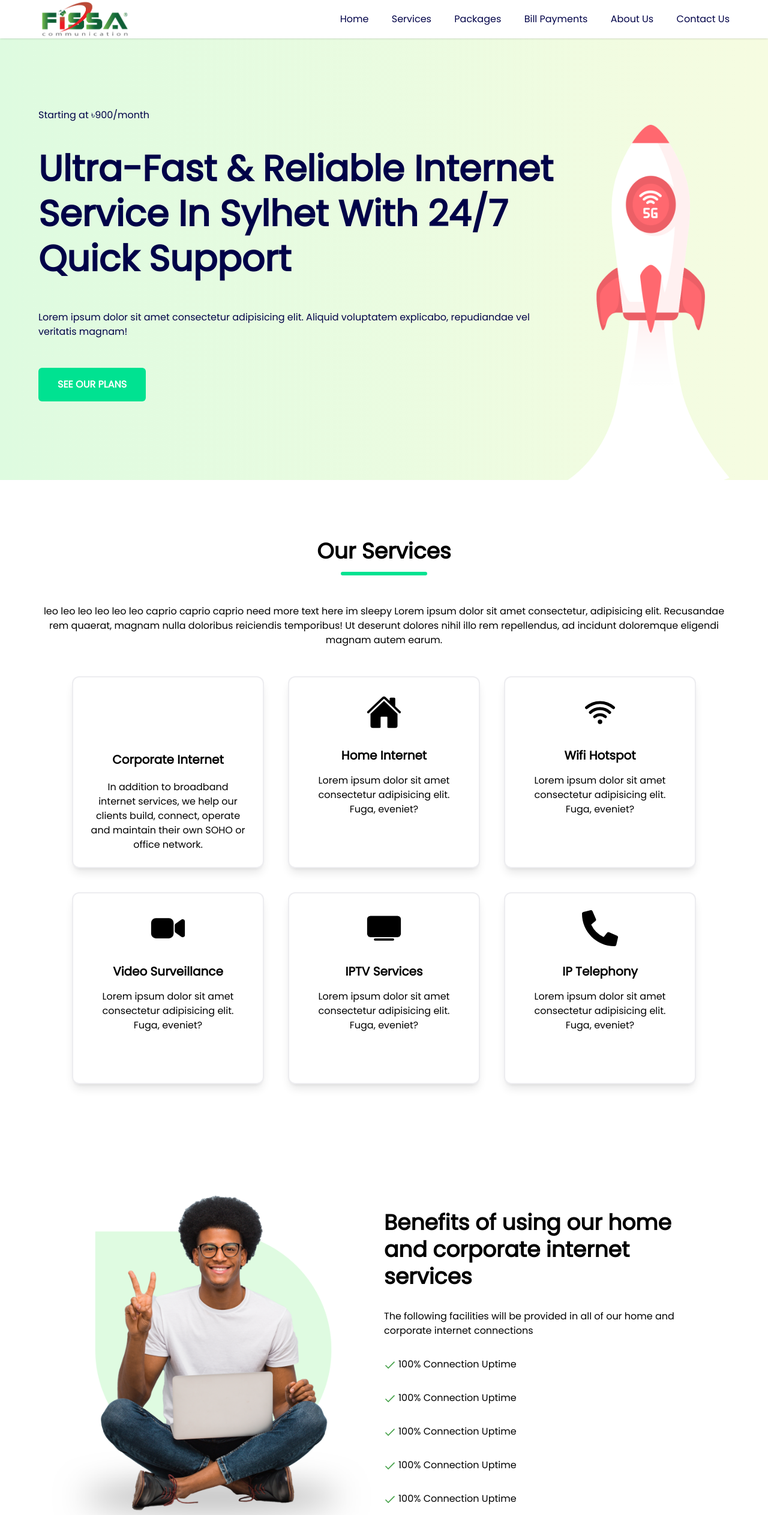
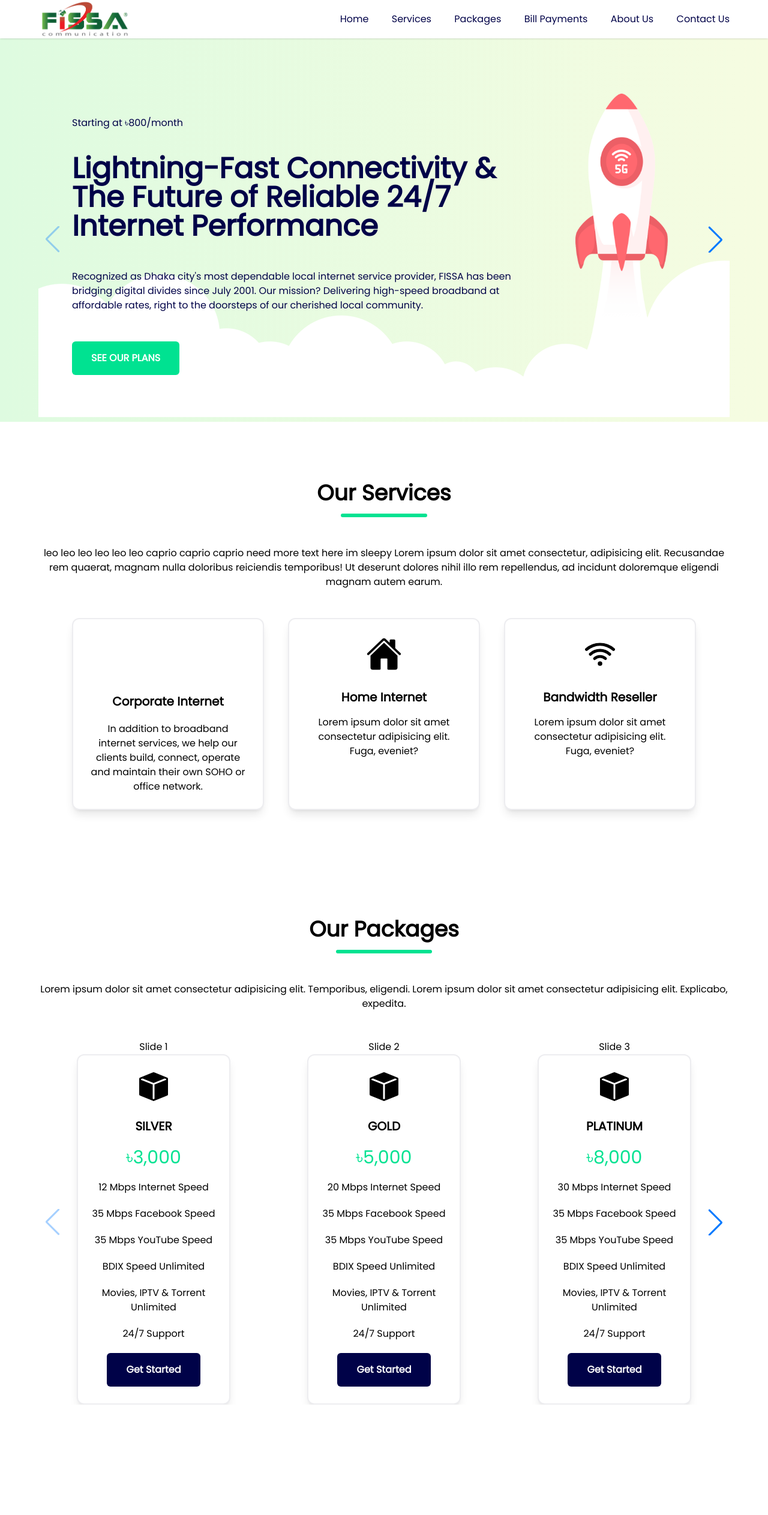
Before and after one commit to Ghostrealm7/react_fissabd, a React (Vite) app: page / in a window 1280 px wide. Shown: the top 2525 px of the page at 60% size. Built offline with nearby package versions, Linux system fonts and the light colour scheme; some icons are missing.

Commit message:
added carousel, new pages

```diff
--- a/package.json
+++ b/package.json
@@ -18,6 +18,7 @@
     "react-icons": "^4.11.0",
     "react-router-dom": "^6.17.0",
     "react-router-hash-link": "^2.4.3",
+    "swiper": "^11.0.3",
     "tailwindcss": "^3.3.3"
   },
   "devDependencies": {
--- /dev/null
+++ b/src/components/BandwidthResller.jsx
@@ -0,0 +1,26 @@
+import React from 'react'
+
+import Footer from './Footer'
+import Navbar from './Navbar'
+
+export default function BandwidthReseller() {
+  return (
+    <div>
+        <Navbar/>
+
+        <div className='max-w-6xl mx-auto flex gap-4 py-20 md:flex-row flex-col xl:px-0 px-8 items-center justify-center' id='about-us'>
+            <div className='md:w-2/4 pt-12 pl-4'>
+                <h1 className='text-4xl font-bold leading-tight'>BANDWIDTH RESELLER</h1>
+                <p className='pt-8'>Sylnet has been one of the leading internet service providers in Sylhet, Bangladesh. At Sylnet we are committed to providing the highest quality services to you. we provide faster internet connection for home and corporate users according to the need of customer’s aspiration.We have 17 years experienced and expert team to provide any solutions about broadband internet connectivity within a short time. we are currently serving more than 155 Corporate and more than 7,000 Home users.</p>
+                <p className='pt-8'>John Doe</p>
+                <p className=''>CEO</p>
+            </div>
+            <div className='md:w-2/4 pt-6'>
+                <img className='h-3/4'src="/images/card_two.png" alt="IMAGE" />
+            </div>
+        </div>
+
+        <Footer/>
+    </div>
+  )
+}
--- a/src/components/Footer.jsx
+++ b/src/components/Footer.jsx
@@ -6,7 +6,7 @@ import {FaSquareTwitter} from 'react-icons/fa6'
 
 export default function Footer() {
   return (
-    <div className='border-t-2 border-grey md:px-0 px-8' id='footer'>
+    <div className='border-t-2 border-grey xl:px-0 px-8' id='footer'>
         <div className='max-w-6xl mx-auto'>
             <div className='flex flex-wrap md:flex-row flex-col md:justify-between py-8 gap-7'>
                 <div>
--- a/src/components/Home.jsx
+++ b/src/components/Home.jsx
@@ -1,8 +1,12 @@
 import React from 'react'
-import { useEffect } from "react";
 import AOS from 'aos';
+import { useNavigate} from 'react-router-dom';
+import { useRef, useEffect } from 'react';
+import { register } from 'swiper/element/bundle';
 
-import {FaBuilding} from 'react-icons/fa6'
+register();
+
+import {FaBuilding, FaEarthAmericas} from 'react-icons/fa6'
 import { IoHome, IoWifi, IoVideocam, IoTv } from "react-icons/io5";
 import {FaPhoneAlt, FaHandPointUp} from 'react-icons/fa'
 import {FcCheckmark} from 'react-icons/fc'
@@ -13,27 +17,85 @@ import {GrConnect} from 'react-icons/gr'
 import Footer from './Footer'
 
 export default function Home() {
+
+    const navigate = useNavigate();
+
+    const navigateHomeInternet = () => {
+                navigate('/home-internet');
+                };
+    const navigateCorporateInternet = () => {
+                navigate('/corporate-internet');
+                };
+    const navigateBandwidthReseller = () => {
+                  navigate('/bandwidth-reseller');
+                };
+
     useEffect(() => {
         AOS.init();
       }, [])
 
+    const swiperElRef = useRef(null);
+
+    useEffect(() => {
+        // listen for Swiper events using addEventListener
+      swiperElRef.current.addEventListener('swiperprogress', (e) => {
+        const [swiper, progress] = e.detail;
+        console.log(progress);
+      });
+
+    swiperElRef.current.addEventListener('swiperslidechange', (e) => {
+          console.log('slide changed');
+      });
+    }, []);
+
+
   return (
   <>
-    <div className="bg-gradient-to-r from-gOne to-gTwo w-full text-text-color h-screen">
-      <div className='flex justify-between max-w-6xl mx-auto md:pt-40 pt-24 md:text-left text-center md:px-0 px-8'>
+    <div className="bg-gradient-to-r from-gOne to-gTwo w-full text-text-color ">
+
+      <div className='max-w-6xl mx-auto md:pt-30 pt-24'>
+          <swiper-container
+            ref={swiperElRef}
+            slides-per-view="1"
+            navigation="true"
+          >
+            <swiper-slide>
+            <div className='flex justify-center items-center sm:text-left text-center px-14 bg-bottom bg-no-repeat bg-[url("/images/cloud.png")]'>
+              <div className='w-3/4'>
+                <p>Starting at ৳800/month</p>
+                <h1 className= 'xl:text-5xl text-3xl font-bold pt-10 leading-8'>Lightning-Fast Connectivity & The Future of Reliable 24/7 Internet Performance</h1>
+                <p className='py-12'>Recognized as Dhaka city's most dependable local internet service provider, FISSA has been bridging digital divides since July 2001. Our mission? Delivering high-speed broadband at affordable rates, right to the doorsteps of our cherished local community.</p>
+                <button className='bg-green text-white font-bold px-8 py-4 rounded-md hover:opacity-80'>SEE OUR PLANS</button>
+              </div>
+              <div className='md:inline hidden w-1/4 p-3'>
+                <img className="pt-12"src="/images/rocket.png" alt="FISSA BD" />
+              </div>
+            </div>
+            </swiper-slide>
+
+            <swiper-slide>
+            <div className='sm:text-left text-center px-14 pb-12 bg-text-color'>
               <div className='' data-aos="fade-down" data-aos-duration="1500">
                 <p>Starting at ৳900/month</p>
-          <h1 className= 'md:text-6xl text-3xl font-bold pt-10 md:leading-tight'>Ultra-Fast & Reliable Internet Service In Sylhet With 24/7 Quick Support</h1>
+                <h1 className= 'xl:text-6xl text-3xl font-bold pt-10 md:leading-tight'>Fastest Internet in DHAKA</h1>
                 <p className='py-12'>Lorem ipsum dolor sit amet consectetur adipisicing elit. Aliquid voluptatem explicabo, repudiandae vel veritatis magnam!</p>
+                <p className='py-12'>Lorem ipsum dolor sit amet consectetur adipisicing elit. Aliquid voluptatem explicabo, repudiandae vel veritatis magnam!</p>
+                <p className=''>Lorem ipsum dolor sit amet consectetur adipisicing elit. Aliquid voluptatem explicabo, repudiandae vel veritatis magnam!</p>
                 <button className='bg-green text-white font-bold px-8 py-4 rounded-md hover:opacity-80'>SEE OUR PLANS</button>
               </div>
-        <div className='md:inline hidden' data-aos="fade-up" data-aos-duration="1500">
-          <img className="pt-12 "src="/images/rocket.png" alt="FISSA BD" />
             </div>
+            </swiper-slide>
+
+            <swiper-slide>Slide 3
+              <img className="h-16"src="/images/fissa_logo.png" alt="FISSA BD" />
+            </swiper-slide>
+          </swiper-container>
+
       </div>
     </div>
 
-    <div id="section-1" className='max-w-6xl mx-auto text-center py-20 md:px-0 px-8'>
+    <div className=''>
+    <div id="section-1" className='max-w-6xl mx-auto text-center py-20 xl:px-0 px-8'>
         <div data-aos="zoom-in" className='flex items-center flex-col gap-3 pt-4'>
           <h1 className='text-4xl font-bold leading-tight'> Our Services</h1>
           <div className="w-36 h-1.5 rounded-lg bg-green"></div>
@@ -42,45 +104,112 @@ export default function Home() {
         <p data-aos="zoom-in" className='pt-12'>leo leo leo leo leo leo caprio caprio caprio need more text here im sleepy Lorem ipsum dolor sit amet consectetur, adipisicing elit. Recusandae rem quaerat, magnam nulla doloribus reiciendis temporibus! Ut deserunt dolores nihil illo rem repellendus, ad incidunt doloremque eligendi magnam autem earum.</p>
         <div className='flex flex-wrap justify-center pt-12 gap-10'>
 
-          <div data-aos="zoom-in" data-aos-duration="1500" className='w-80  h-80 p-7 bg-white border-2 rounded-xl border-grey hover:border-green shadow-lg'>
+          <div data-aos="zoom-in" data-aos-duration="1500" className='w-80  h-80 p-7 bg-white border-2 rounded-xl border-grey hover:border-green shadow-lg hover:cursor-pointer' onClick={navigateCorporateInternet}>
             <FaBuilding className='text-6xl mx-auto'/>
-            <h3 className='text-xl font-bold pt-7'>Corporate Internet</h3>
+            <h3 className='text-xl font-bold pt-7 '>Corporate Internet</h3>
             <p className='pt-5'>In addition to broadband internet services, we help our clients build, connect, operate and maintain their own SOHO or office network.</p>
           </div>
 
-          <div data-aos="zoom-in" data-aos-duration="1500" className='w-80 h-80 p-7 bg-white border-2 border-grey hover:border-green rounded-xl shadow-lg'>
+          <div data-aos="zoom-in" data-aos-duration="1500" className='w-80 h-80 p-7 bg-white border-2 border-grey hover:border-green rounded-xl shadow-lg hover:cursor-pointer' onClick={navigateHomeInternet}>
             <IoHome className='text-6xl mx-auto'/>
             <h3 className='text-xl font-bold pt-7'>Home Internet</h3>
             <p className='pt-4'>Lorem ipsum dolor sit amet consectetur adipisicing elit. Fuga, eveniet?</p>
           </div>
 
-          <div data-aos="zoom-in" data-aos-duration="1500" className='w-80 h-80 p-7 bg-white border-2 border-grey hover:border-green rounded-xl shadow-lg'>
+          <div data-aos="zoom-in" data-aos-duration="1500" className='w-80 h-80 p-7 bg-white border-2 border-grey hover:border-green rounded-xl shadow-lg hover:cursor-pointer' onClick={navigateBandwidthReseller}>
             <IoWifi className='text-6xl mx-auto'/>
-          <h3 className='text-xl font-bold pt-7'>Wifi Hotspot</h3>
-          <p className='pt-4'>Lorem ipsum dolor sit amet consectetur adipisicing elit. Fuga, eveniet?</p>
-          </div>
-
-          <div data-aos="zoom-in" data-aos-duration="1500" className='w-80 h-80 p-7 bg-white border-2 border-grey hover:border-green rounded-xl shadow-lg'>
-            <IoVideocam className='text-6xl mx-auto'/>
-          <h3 className='text-xl font-bold pt-7'>Video Surveillance</h3>
-          <p className='pt-4'>Lorem ipsum dolor sit amet consectetur adipisicing elit. Fuga, eveniet?</p>
-          </div>
-
-          <div data-aos="zoom-in" data-aos-duration="1500" className='w-80 h-80 p-7 bg-white border-2 border-grey hover:border-green rounded-xl shadow-lg'>
-            <IoTv className='text-6xl mx-auto'/>
-          <h3 className='text-xl font-bold pt-7'>IPTV Services</h3>
-          <p className='pt-4'>Lorem ipsum dolor sit amet consectetur adipisicing elit. Fuga, eveniet?</p>
-          </div>
-
-          <div data-aos="zoom-in" data-aos-duration="1500" className='w-80 h-80 p-7 rounded-xl bg-white border-2 border-grey hover:border-green shadow-lg'>
-            <FaPhoneAlt className='text-6xl mx-auto'/>
-          <h3 className='text-xl font-bold pt-7'>IP Telephony</h3>
+          <h3 className='text-xl font-bold pt-7'>Bandwidth Reseller</h3>
           <p className='pt-4'>Lorem ipsum dolor sit amet consectetur adipisicing elit. Fuga, eveniet?</p>
           </div>
         </div>
     </div>
+    </div>
 
-    <div className='max-w-6xl mx-auto flex md:flex-row flex-col py-20 md:px-0 px-8'>
+    <div className='max-w-6xl mx-auto text-center py-20 xl:px-0 px-8' id="section-4">
+        <div data-aos="fade-up" className='flex items-center flex-col gap-3 pt-4'>
+          <h1 className='text-4xl font-bold leading-tight'> Our Packages</h1>
+          <div className="w-40 h-1.5 rounded-lg bg-green"></div>
+        </div>
+        <p data-aos="zoom-in"className='pt-12'>Lorem ipsum dolor sit amet consectetur adipisicing elit. Temporibus, eligendi. Lorem ipsum dolor sit amet consectetur adipisicing elit. Explicabo, expedita.</p>
+          {/* flex flex-wrap justify-center */}
+        <div className='pt-12 gap-10'>
+        <swiper-container
+            ref={swiperElRef}
+            slides-per-view="3"
+            navigation="true"
+            pagination="false"
+
+          >
+             <swiper-slide>Slide 1
+              <div data-aos="zoom-in-right" data-aos-duration="1500" className='package mx-auto w-64 py-7 px-5 bg-white border-2 border-grey rounded-xl shadow-lg'>
+                <BsBoxFill className='text-5xl mx-auto'/>
+                <h3 className='text-xl font-bold pt-7'>SILVER</h3>
+                <p className=' text-3xl text-green'>৳3,000</p>
+                <p >12 Mbps Internet Speed</p>
+                <p >35 Mbps Facebook Speed</p>
+                <p >35 Mbps YouTube Speed</p>
+                <p >BDIX Speed Unlimited</p>
+                <p >Movies, IPTV & Torrent Unlimited</p>
+                <p >24/7 Support</p>
+                <button className=' mt-5 bg-text-color text-white font-bold px-8 py-4 rounded-md hover:opacity-80'>Get Started</button>
+              </div>
+             </swiper-slide>
+
+             <swiper-slide>Slide 2
+              <div data-aos="zoom-in-up" data-aos-duration="1500" className='mx-auto w-64 py-7 px-5 bg-white border-2 border-grey rounded-xl shadow-lg'>
+                <BsBoxFill className='text-5xl mx-auto'/>
+                <h3 className='text-xl font-bold pt-7'>GOLD</h3>
+                <p className=' text-3xl text-green'>৳5,000</p>
+                <p > 20 Mbps Internet Speed</p>
+                <p > 35 Mbps Facebook Speed</p>
+                <p > 35 Mbps YouTube Speed</p>
+                <p >BDIX Speed Unlimited</p>
+                <p >Movies, IPTV & Torrent Unlimited</p>
+                <p >24/7 Support</p>
+                <button className=' mt-5 bg-text-color text-white font-bold px-8 py-4 rounded-md hover:opacity-80'>Get Started</button>
+              </div>
+             </swiper-slide>
+
+             <swiper-slide>Slide 3
+              <div data-aos="zoom-in-up" data-aos-duration="1500" className='mx-auto w-64 py-7 px-5 bg-white border-2 border-grey rounded-xl shadow-lg'>
+                <BsBoxFill className='text-5xl mx-auto'/>
+                <h3 className='text-xl font-bold pt-7'>PLATINUM</h3>
+                <p className=' text-3xl text-green'>৳8,000</p>
+                <p > 30 Mbps Internet Speed</p>
+                <p > 35 Mbps Facebook Speed</p>
+                <p > 35 Mbps YouTube Speed</p>
+                <p >BDIX Speed Unlimited</p>
+                <p >Movies, IPTV & Torrent Unlimited</p>
+                <p >24/7 Support</p>
+                <button className=' mt-5 bg-text-color text-white font-bold px-8 py-4 rounded-md hover:opacity-80'>Get Started</button>
+              </div>
+             </swiper-slide>
+
+             <swiper-slide>Slide 4
+              <div data-aos="zoom-in-left" data-aos-duration="1500" className='mx-auto w-64 py-7 px-5 bg-white border-2 border-grey rounded-xl shadow-lg'>
+                <BsBoxFill className='text-5xl mx-auto'/>
+                <h3 className='text-xl font-bold pt-7'>DIAMOND</h3>
+                <p className=' text-3xl text-green'>৳10,000</p>
+                <p > 40 Mbps Internet Speed</p>
+                <p > 35 Mbps Facebook Speed</p>
+                <p > 35 Mbps YouTube Speed</p>
+                <p >BDIX Speed Unlimited</p>
+                <p >Movies, IPTV & Torrent Unlimited</p>
+                <p >24/7 Support</p>
+                <button className=' mt-5 bg-text-color text-white font-bold px-8 py-4 rounded-md hover:opacity-80'>Get Started</button>
+              </div>
+             </swiper-slide>
+
+             <swiper-slide>Slide 5</swiper-slide>
+             <swiper-slide>Slide 6</swiper-slide>
+             <swiper-slide>Slide 7</swiper-slide>
+             <swiper-slide>Slide 8</swiper-slide>
+
+          </swiper-container>
+        </div>
+    </div>
+
+    <div className='max-w-6xl mx-auto flex md:flex-row flex-col py-20 xl:px-0 px-8'>
         <div className='md:w-2/4 pt-6'>
           <img src="/images/card_one.png" alt="IMAGE" />
         </div>
@@ -95,116 +224,8 @@ export default function Home() {
         </div>
     </div>
 
-    <div className='max-w-6xl mx-auto py-20 text-center md:px-0 px-8'>
-        <div className='flex items-center flex-col gap-3 pt-4'>
-          <h1 className='text-4xl font-bold leading-tight' data-aos="zoom-in"> How to apply for connection?</h1>
-          <div className="w-48 h-1.5 rounded-lg bg-green"></div>
-        </div>
-        <p className='pt-12' data-aos="zoom-in">Lorem ipsum dolor sit amet consectetur adipisicing elit. Temporibus, eligendi. Lorem ipsum dolor sit amet consectetur adipisicing elit. Explicabo, expedita.</p>
-
-        <div className='flex flex-wrap justify-center pt-12 gap-10' data-aos="fade-right" data-aos-duration="1500">
-          <div className='w-64  h-80 py-7 px-5 bg-white border-2 border-grey hover:border-green rounded-xl'>
-            <FaHandPointUp className='text-6xl mx-auto'/>
-            <h3 className='text-xl font-bold pt-7' >Select a package</h3>
-            <p className='pt-5'>Select a package from our packages list which is most suitable for your daily use.</p>
-          </div>
-
-          <div className='w-64 h-80 py-7 px-5 bg-white border-2 border-grey hover:border-green rounded-xl'>
-            <SiGoogleforms className='text-6xl mx-auto'/>
-            <h3 className='text-xl font-bold pt-7'>Fill the form</h3>
-            <p className='pt-4'>Fill the application form correctly with all your details which we need to provide the connection.</p>
-          </div>
-
-          <div className='w-64 h-80 py-7 px-5 bg-white border-2 border-grey hover:border-green rounded-xl'>
-            <BsFillCreditCard2BackFill className='text-6xl mx-auto'/>
-          <h3 className='text-xl font-bold pt-7'>Make Payment</h3>
-          <p className='pt-4'>Pay the fees for your connection. You will only charge for the package you choose. No hidden fees.</p>
-          </div>
-
-          <div className='w-64 h-80 py-7 px-5 bg-white border-2 border-grey hover:border-green rounded-xl'>
-            <GrConnect className='text-6xl mx-auto'/>
-          <h3 className='text-xl font-bold pt-7'>Get the Connection</h3>
-          <p className='pt-4'>Our technical team will be contact with you and  provide you the connection as soon possible.</p>
-          </div>
-        </div>
-    </div>
-
-    <div className='max-w-6xl mx-auto text-center py-20 md:px-0 px-8' id="section-4">
-        <div data-aos="fade-up" className='flex items-center flex-col gap-3 pt-4'>
-          <h1 className='text-4xl font-bold leading-tight'> Our Packages</h1>
-          <div className="w-40 h-1.5 rounded-lg bg-green"></div>
-        </div>
-        <p data-aos="zoom-in"className='pt-12'>Lorem ipsum dolor sit amet consectetur adipisicing elit. Temporibus, eligendi. Lorem ipsum dolor sit amet consectetur adipisicing elit. Explicabo, expedita.</p>
-
-        <div className='flex flex-wrap justify-center pt-12 gap-10'>
-          <div data-aos="zoom-in-right" data-aos-duration="1500" className='w-64 py-7 px-5 bg-white border-2 border-grey rounded-xl shadow-lg'>
-            <BsBoxFill className='text-5xl mx-auto'/>
-            <h3 className='text-xl font-bold pt-7'>SILVER</h3>
-            <p className=' text-3xl text-green'>৳3,000</p>
-            <p >12 Mbps Internet Speed</p>
-            <p > 35 Mbps Facebook Speed</p>
-            <p > 35 Mbps YouTube Speed</p>
-            <p >BDIX Speed Unlimited</p>
-            <p >Movies, IPTV & Torrent Unlimited</p>
-            <p >24/7 Support</p>
-            <button className=' mt-5 bg-text-color text-white font-bold px-8 py-4 rounded-md hover:opacity-80'>Get Started</button>
-          </div>
-
-          <div data-aos="zoom-in-up" data-aos-duration="1500" className='w-64 py-7 px-5 bg-white border-2 border-grey rounded-xl shadow-lg'>
-            <BsBoxFill className='text-5xl mx-auto'/>
-            <h3 className='text-xl font-bold pt-7'>GOLD</h3>
-            <p className=' text-3xl text-green'>৳5,000</p>
-            <p > 20 Mbps Internet Speed</p>
-            <p > 35 Mbps Facebook Speed</p>
-            <p > 35 Mbps YouTube Speed</p>
-            <p >BDIX Speed Unlimited</p>
-            <p >Movies, IPTV & Torrent Unlimited</p>
-            <p >24/7 Support</p>
-            <button className=' mt-5 bg-text-color text-white font-bold px-8 py-4 rounded-md hover:opacity-80'>Get Started</button>
-          </div>
-
-          <div data-aos="zoom-in-up" data-aos-duration="1500" className='w-64 py-7 px-5 bg-white border-2 border-grey rounded-xl shadow-lg'>
-            <BsBoxFill className='text-5xl mx-auto'/>
-            <h3 className='text-xl font-bold pt-7'>PLATINUM</h3>
-            <p className=' text-3xl text-green'>৳8,000</p>
-            <p > 30 Mbps Internet Speed</p>
-            <p > 35 Mbps Facebook Speed</p>
-            <p > 35 Mbps YouTube Speed</p>
-            <p >BDIX Speed Unlimited</p>
-            <p >Movies, IPTV & Torrent Unlimited</p>
-            <p >24/7 Support</p>
-            <button className=' mt-5 bg-text-color text-white font-bold px-8 py-4 rounded-md hover:opacity-80'>Get Started</button>
-          </div>
-
-          <div data-aos="zoom-in-left" data-aos-duration="1500" className='w-64 py-7 px-5 bg-white border-2 border-grey rounded-xl shadow-lg'>
-            <BsBoxFill className='text-5xl mx-auto'/>
-            <h3 className='text-xl font-bold pt-7'>DIAMOND</h3>
-            <p className=' text-3xl text-green'>৳10,000</p>
-            <p > 40 Mbps Internet Speed</p>
-            <p > 35 Mbps Facebook Speed</p>
-            <p > 35 Mbps YouTube Speed</p>
-            <p >BDIX Speed Unlimited</p>
-            <p >Movies, IPTV & Torrent Unlimited</p>
-            <p >24/7 Support</p>
-            <button className=' mt-5 bg-text-color text-white font-bold px-8 py-4 rounded-md hover:opacity-80'>Get Started</button>
-          </div>
-        </div>
-    </div>
-
-    <div className='max-w-6xl mx-auto flex gap-4 py-20 md:flex-row flex-col md:px-0 px-8' id='about-us'>
-        <div className='md:w-2/4 pt-12 pl-4'>
-          <h1 className='text-4xl font-bold leading-tight'>Leading nationwide internet service provider since 2003</h1>
-              <p className='pt-8'>Sylnet has been one of the leading internet service providers in Sylhet, Bangladesh. At Sylnet we are committed to providing the highest quality services to you. we provide faster internet connection for home and corporate users according to the need of customer’s aspiration.We have 17 years experienced and expert team to provide any solutions about broadband internet connectivity within a short time. we are currently serving more than 155 Corporate and more than 7,000 Home users.</p>
-              <p className='pt-8'>John Doe</p>
-              <p className=''>CEO</p>
-        </div>
-        <div className='md:w-2/4 pt-6 justify-center'>
-          <img className='h-3/4'src="/images/card_two.png" alt="IMAGE" />
-        </div>
-    </div>
-
    <div className='bg-text-color' id='bill-payments'>
-    <div className='max-w-6xl mx-auto text-center pt-20 pb-40 md:px-0 px-8'>
+    <div className='max-w-6xl mx-auto text-center pt-20 pb-40 xl:px-0 px-8'>
         <div className='flex items-center flex-col gap-3' data-aos="zoom-in">
           <h1 className='text-4xl font-bold leading-tight text-white'> Pay your bills through Mobile banking</h1>
           <div className="w-40 h-1.5 rounded-lg bg-green"></div>
@@ -228,6 +249,54 @@ export default function Home() {
     </div>
     </div>
 
+    {/* PAYMENT WEB */}
+
+    <div className='py-12 grid grid-cols-5 grid-rows-2 max-w-5xl mx-auto' id='payment'>
+      <div className=''>1
+        <div className=''>
+
+        </div>
+      </div>
+      <div className='flex justify-center items-center'>
+        <div className='border-2 rounded-full w-28 h-28 overflow-hidden '>
+        <img src="/images/bkash.png" alt="FISSA BD" />
+        </div>
+      </div>
+      <div className=''>3
+        <div className='border-2 rounded-full w-28 h-28'>
+
+        </div>
+      </div>
+      <div className=''>4
+        <div className=''>
+
+        </div>
+      </div>
+      <div>5</div>
+      <div>6</div>
+      <div className=''>7
+        <div className='border-2 rounded-full w-28 h-28'>
+
+        </div>
+      </div>
+      <div className='flex justify-center'>
+        <div className='w-28 h-28 justify-self-center'>
+            <FaEarthAmericas className="text-6xl mx-auto"/>
+        </div>
+      </div>
+      <div className=''>1
+        <div className='border-2 rounded-full w-28 h-28'>
+
+        </div>
+      </div>
+      <div className=''>10
+        <div className=''>
+
+        </div>
+      </div>
+
+    </div>
+
     <Footer/>
 
   </>
```
Also changed, not shown: src/App.jsx (+8 -0 lines), src/components/Aboutus.jsx (added, +26 -0 lines), src/components/CorporateInternet.jsx (added, +26 -0 lines), src/components/HomeInternet.jsx (added, +26 -0 lines), src/components/Navbar.jsx (+7 -7 lines), public/images/cloud.png (added), 1 other file (tests, documents, lock files or other folders). Lines whose indentation alone changed are shown as unchanged.
